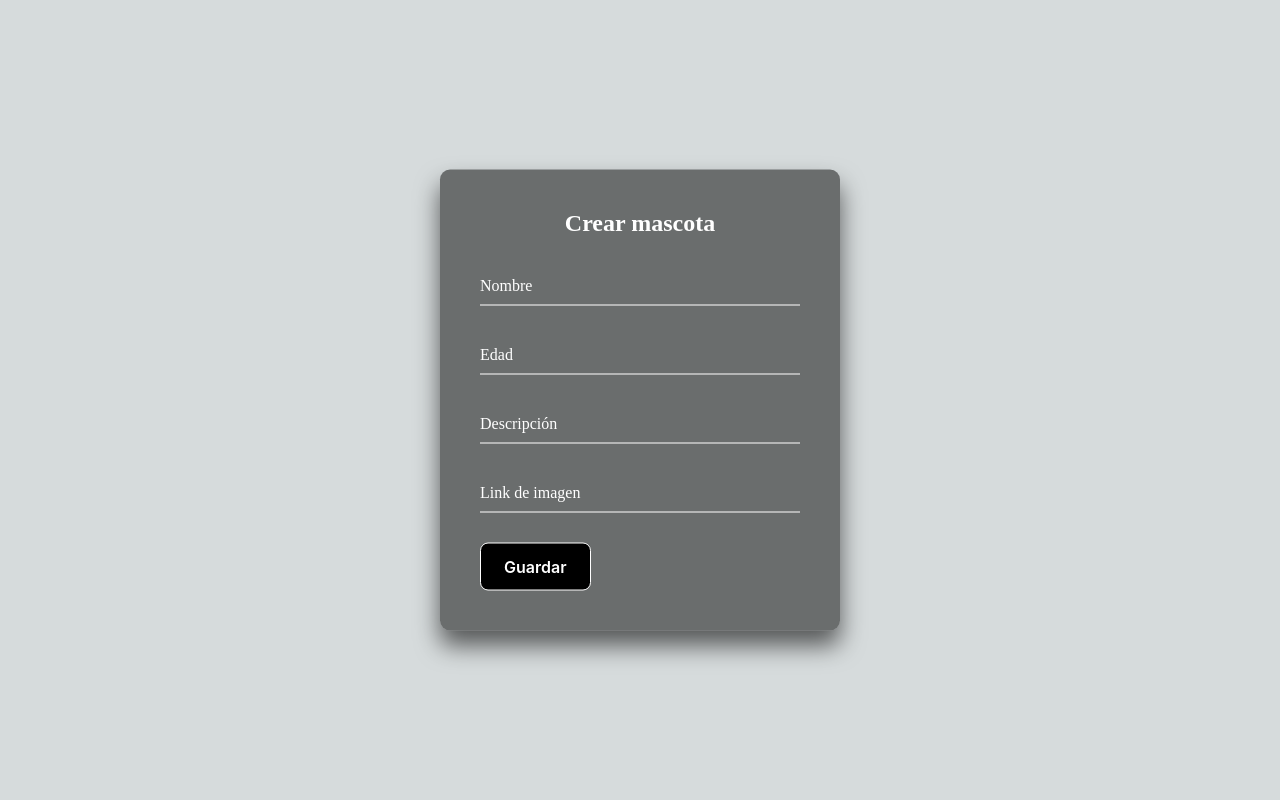
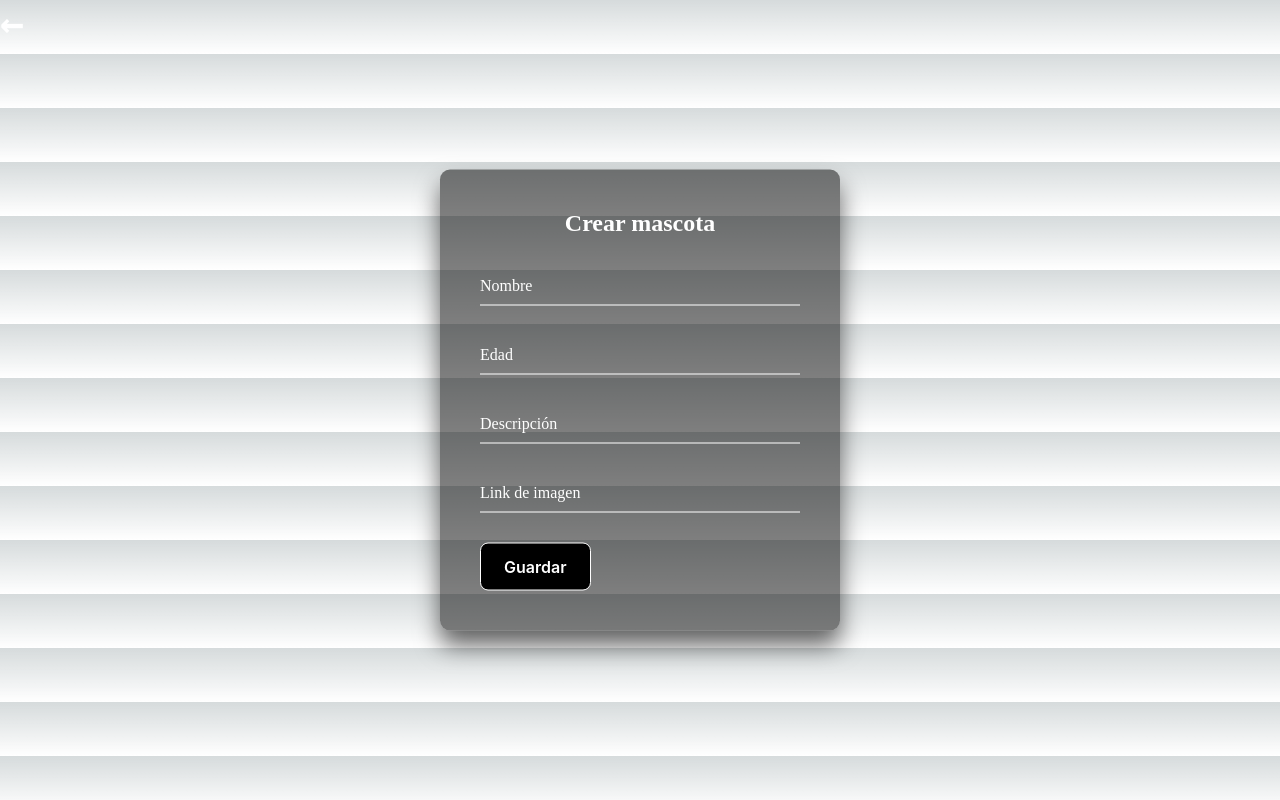
Before and after one commit to Zedieee/PetsClient, a Next.js app: page /crear in a window 1280 px wide. Built offline with nearby package versions, Linux system fonts and the light colour scheme.

Commit message:
csschanges

```diff
--- /dev/null
+++ b/components/goback.js
@@ -0,0 +1,16 @@
+import {useRouter} from 'next/router'
+
+export default function goBack({name}) {
+    const router = useRouter()
+    const handelClick = (e) => {
+        router.push({
+            pathname: '/',
+        })
+    }
+
+    return (
+        <div onClick={handelClick}>
+        <h1>&larr; {name ? name : ""}</h1>
+        </div>
+    )
+}
--- a/pages/crear.jsx
+++ b/pages/crear.jsx
@@ -2,6 +2,7 @@ import styles from '../styles/Editar.module.css'
 import { useState, useEffect } from 'react'
 import { useRouter } from 'next/router'
 import axios from 'axios'
+import GoBack from '../components/goback'
 export default function Crear() {
     const router = useRouter()
     const [name, setName] = useState(null)
@@ -35,14 +36,15 @@ export default function Crear() {
             description
         })
         console.log(res.data)
-
         router.push('/')
-
 
     }
 
     return (
         <main className={styles.main}>
+            <div  className={styles.description}>
+            <GoBack />
+            </div >
             <div className={styles.loginbox}>
                 <h2>Crear mascota</h2>
                 <form>
--- a/styles/Editar.module.css
+++ b/styles/Editar.module.css
@@ -54,17 +54,38 @@
 }
 .select{
   width: 100%;
-  padding: 10px 0;
-  font-size: 16px;
-  color: #fff;
-  margin-bottom: 30px;
-  border: none;
-  border-bottom: 1px solid #fff;
-  outline: none;
-  background: transparent;
+  min-width: 15ch;
+  max-width: 30ch;
+  border: 1px solid var(--select-border);
+  border-radius: 0.25em;
+  padding: 0.25em 0.5em;
+  font-size: 1.25rem;
+  cursor: pointer;
+  color : black;
+  line-height: 1.1;
+  background-color: #fff;
+  background-image: linear-gradient(to top, #f9f9f9, #fff 33%);
+  margin-bottom: 20px;
 }
 .option{
-color: black;
+  color: black;
+  }
+.description {
+  display: inherit;
+  justify-content: inherit;
+  align-items: inherit;
+  font-size: 0.85rem;
+  max-width: var(--max-width);
+  width: 100%;
+  z-index: 2;
+  font-family: var(--font-mono);
+}
+.description h1{
+  font-size: 2.5rem;
+  font-weight: 700;
+  color: #fff;
+  margin-bottom: 0.5rem;
+
 }
 .button23 {
   background-color: black;
--- a/styles/Home.module.css
+++ b/styles/Home.module.css
@@ -319,9 +319,9 @@
 
   .description div {
     align-items: flex-end;
-    pointer-events: none;
+
     inset: auto 0 0;
-    padding: 2rem;
+
     height: 200px;
     background: linear-gradient(
       to bottom,
```
Also changed, not shown: pages/editar.js (+5 -16 lines), pages/eliminar.jsx (+5 -16 lines), pages/pet.js (+3 -8 lines).
